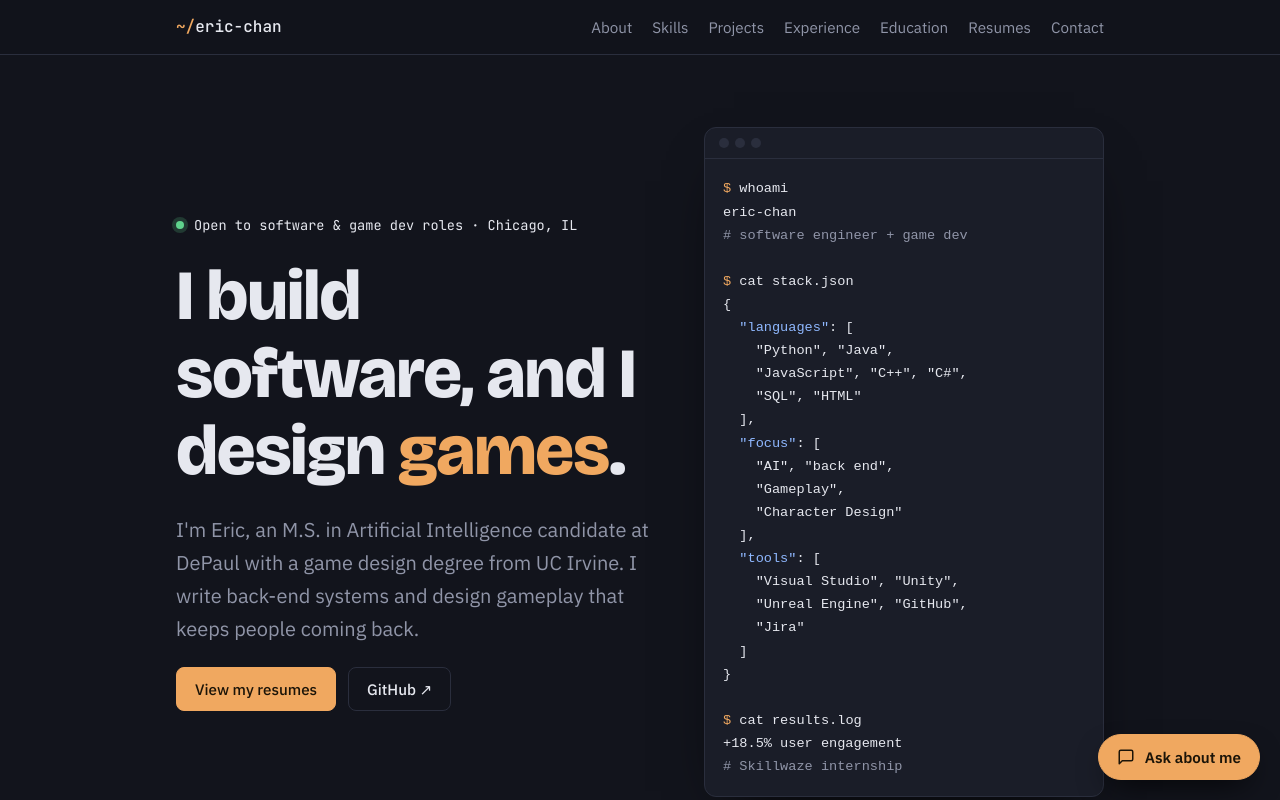
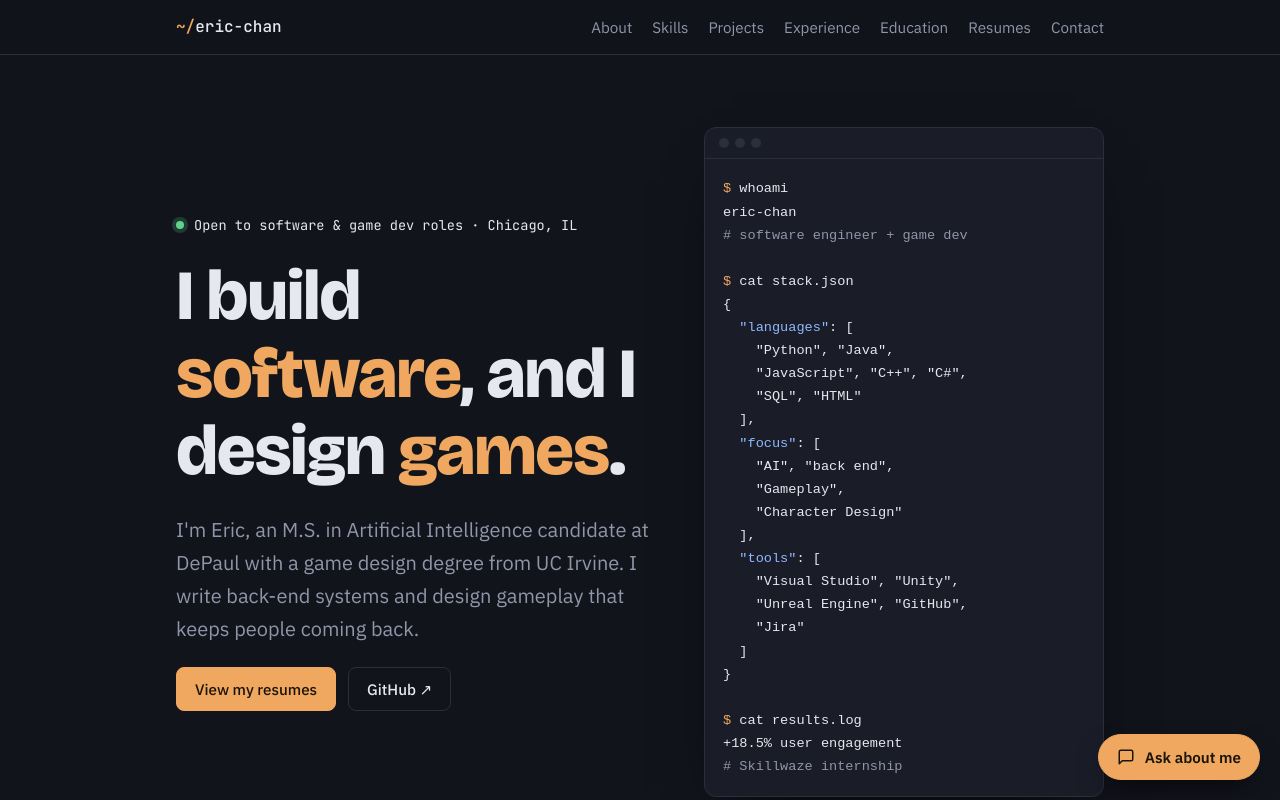
Before and after one commit to chaneric022/chaneric022.github.io, a plain HTML site: page index.html in a window 1280 px wide. Shown: the top 800 px of the page. Drawn offline with nearby package versions, Linux system fonts and the light colour scheme.

Commit message:
Update index.html

```diff
--- a/index.html
+++ b/index.html
@@ -211,7 +211,7 @@
     <div class="wrap">
       <div class="hero-copy">
         <span class="status"><i aria-hidden="true"></i> Open to software &amp; game dev roles · Chicago, IL</span>
-        <h1>I build software, and I design <em>games</em>.</h1>
+        <h1>I build <em>software</em>, and I design <em>games</em>.</h1>
         <p class="lede">I'm Eric, an M.S. in Artificial Intelligence candidate at DePaul with a game design degree from UC Irvine. I write back-end systems and design gameplay that keeps people coming back.</p>
         <div class="ctas">
           <a class="btn primary" href="#resumes">View my resumes</a>
```
